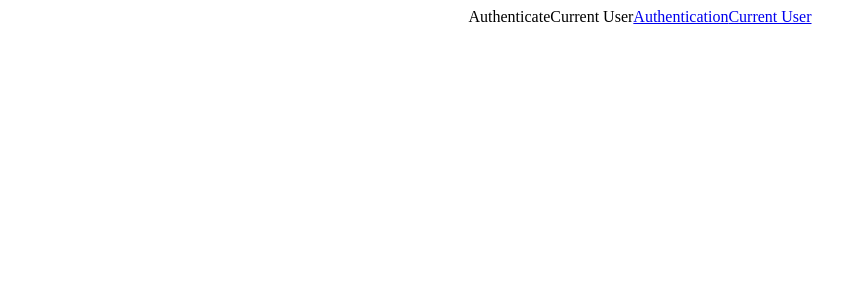
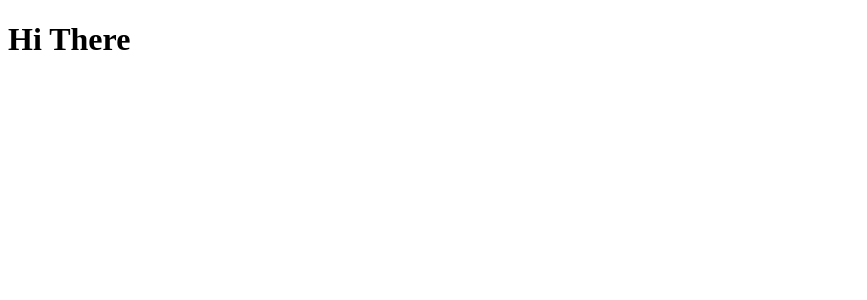
Before and after one commit to continuestudying/react-node-fullstack, a React (Create React App) app in the folder client/: page / in a window 1280 px wide. Shown: the top 300 px of the page, without its empty margins (0-867 px from the left). Built offline with nearby package versions, Linux system fonts and the light colour scheme.

Commit message:
Setup Redux

```diff
--- a/client/package.json
+++ b/client/package.json
@@ -8,7 +8,10 @@
     "http-proxy-middleware": "^0.19.0",
     "react": "^16.5.2",
     "react-dom": "^16.5.2",
-    "react-scripts": "2.0.4"
+    "react-redux": "^5.0.7",
+    "react-router-dom": "^4.3.1",
+    "react-scripts": "2.0.4",
+    "redux": "^4.0.1"
   },
   "scripts": {
     "start": "react-scripts start",
--- a/client/src/App.css
+++ /dev/null
@@ -1,32 +0,0 @@
-.App {
-  text-align: center;
-}
-
-.App-logo {
-  animation: App-logo-spin infinite 20s linear;
-  height: 40vmin;
-}
-
-.App-header {
-  background-color: #282c34;
-  min-height: 100vh;
-  display: flex;
-  flex-direction: column;
-  align-items: center;
-  justify-content: center;
-  font-size: calc(10px + 2vmin);
-  color: white;
-}
-
-.App-link {
-  color: #61dafb;
-}
-
-@keyframes App-logo-spin {
-  from {
-    transform: rotate(0deg);
-  }
-  to {
-    transform: rotate(360deg);
-  }
-}
--- a/client/src/App.js
+++ /dev/null
@@ -1,32 +0,0 @@
-import React, { Component } from 'react';
-import './App.css';
-
-import axios from 'axios';
-
-class App extends Component {
-
-  auth() {
-    axios.get('/auth/google').then(() => {
-      console.log('Authenticated');
-    });
-  }
-
-  getCurrentUser() {
-    axios.get('/api/current-user').then((result) => {
-      console.log("Current User : ", result);
-    });
-  }
-
-  render() {
-    return (
-      <div className="App">
-        <a onClick={this.auth}>Authenticate</a>
-        <a onClick={this.getCurrentUser}>Current User</a>
-        <a href="/auth/google">Authentication</a>
-        <a href="/api/current-user">Current User</a>
-      </div>
-    );
-  }
-}
-
-export default App;
--- /dev/null
+++ b/client/src/components/App.js
@@ -0,0 +1,16 @@
+import React, { Component } from 'react';
+
+import axios from 'axios';
+
+class App extends Component {
+
+  render() {
+    return (
+      <div>
+        <h1>Hi There</h1>
+      </div>
+    );
+  }
+}
+
+export default App;
--- a/client/src/index.js
+++ b/client/src/index.js
@@ -1,9 +1,18 @@
 import React from 'react';
 import ReactDOM from 'react-dom';
-import App from './App';
 import * as serviceWorker from './serviceWorker';
+import { Provider } from 'react-redux';
+import { createStore, applyMiddleware } from 'redux';
 
-ReactDOM.render(<App />, document.getElementById('root'));
+import App from './components/App';
+import reducers from './reducers';
+
+const store = createStore(reducers, {}, applyMiddleware);
+
+ReactDOM.render(
+    <Provider store={store}><App /></Provider>,
+    document.getElementById('root')
+);
 
 // If you want your app to work offline and load faster, you can change
 // unregister() to register() below. Note this comes with some pitfalls.
--- /dev/null
+++ b/client/src/reducers/authReducer.js
@@ -0,0 +1,9 @@
+export default (state, action) => {
+
+    switch (action.type) {
+        case '':
+            return state;
+        default:
+            return state;
+    }
+}
--- /dev/null
+++ b/client/src/reducers/index.js
@@ -0,0 +1,6 @@
+import { combineReducers } from 'redux';
+import authReducer from './authReducer';
+
+export default combineReducers({
+    auth: authReducer
+});
--- a/package.json
+++ b/package.json
@@ -19,6 +19,9 @@
     "express": "^4.16.3",
     "mongoose": "^5.3.2",
     "passport": "^0.4.0",
-    "passport-google-oauth20": "^1.0.0"
+    "passport-google-oauth20": "^1.0.0",
+    "react-redux": "^5.0.7",
+    "react-router-dom": "^4.3.1",
+    "redux": "^4.0.0"
   }
 }
```
Also changed, not shown: 2 other files (tests, documents, lock files or other folders).
